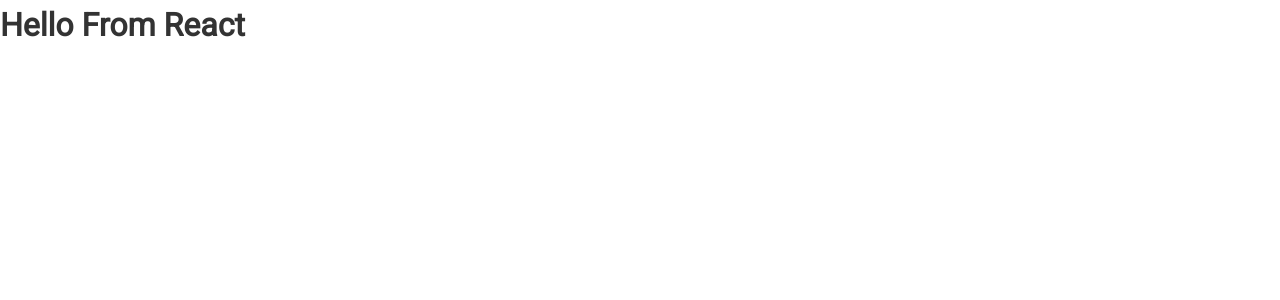
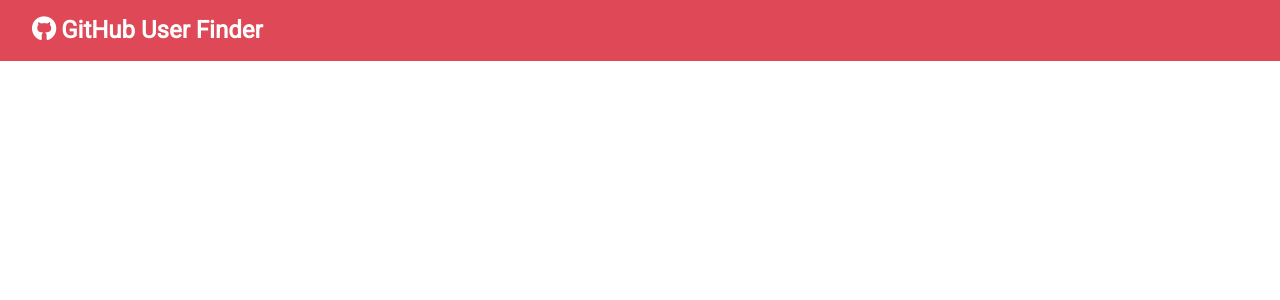
Before and after one commit to Zidan2k9/github-userfinder-react, a React (Create React App) app: page / in a window 1280 px wide. Shown: the top 300 px of the page. Built offline with nearby package versions, Linux system fonts and the light colour scheme.

Commit message:
Using props

```diff
--- a/public/index.html
+++ b/public/index.html
@@ -3,6 +3,12 @@
   <head>
     <meta charset="utf-8" />
     <link rel="shortcut icon" href="%PUBLIC_URL%/favicon.ico" />
+    <link
+      rel="stylesheet"
+      href="https://use.fontawesome.com/releases/v5.6.3/css/all.css"
+      integrity="sha384-UHRtZLI+pbxtHCWp1t77Bi1L4ZtiqrqD80Kn4Z8NTSRyMA2Fd33n5dQ8lWUE00s/"
+      crossorigin="anonymous"
+    />
     <meta name="viewport" content="width=device-width, initial-scale=1" />
     <meta name="theme-color" content="#000000" />
     <!--
@@ -19,6 +25,7 @@
       work correctly both with client-side routing and a non-root public URL.
       Learn how to configure a non-root public URL by running `npm run build`.
     -->
+
     <title>GitHub User Finder</title>
   </head>
   <body>
--- a/src/App.js
+++ b/src/App.js
@@ -1,11 +1,12 @@
 import React, { Component } from "react";
+import Navbar from "./components/layout/Navbar";
 import "./App.css";
 
 class App extends Component {
-  render(h) {
+  render() {
     return (
       <div className="App">
-        <h1>Hello From React</h1>
+        <Navbar title="GitHub User Finder" icon="fab fa-github" />
       </div>
     );
   }
--- /dev/null
+++ b/src/components/layout/Navbar.js
@@ -0,0 +1,20 @@
+import React, { Component } from "react";
+
+export class Navbar extends Component {
+  static defaultProps = {
+    title: "GitHub Finder",
+    icon: "fa fb-github"
+  };
+
+  render() {
+    return (
+      <nav className="navbar bg-primary">
+        <h1>
+          <i className={this.props.icon} /> {this.props.title}
+        </h1>
+      </nav>
+    );
+  }
+}
+
+export default Navbar;
```
